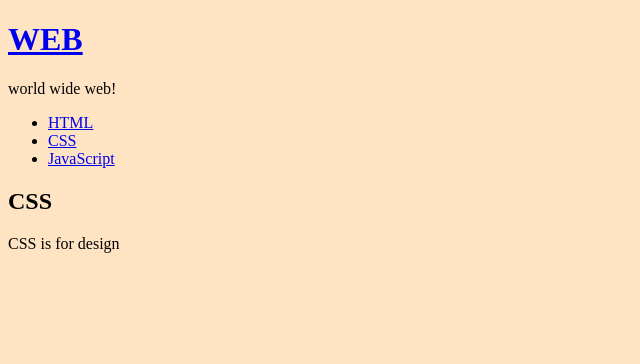
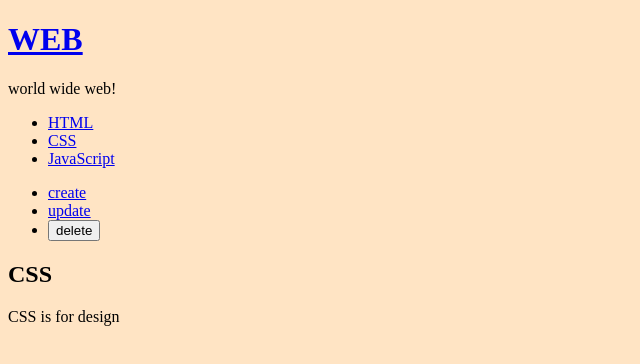
Before and after one commit to KH2Wone/opentutorials_React, a React (Create React App) app: page / in a window 1280 px wide. Shown: the top 364 px of the page, without its empty margins (0-640 px from the left). Built offline with nearby package versions, Linux system fonts and the light colour scheme.

Commit message:
Add function change-mode(create)

```diff
--- a/src/App.js
+++ b/src/App.js
@@ -2,6 +2,7 @@
 import TOC from "./components/TOC";
 import Subject from "./components/Subject";
 import Content from "./components/Content";
+import Control from "./components/Control";
 import './App.css';
 
 class App extends Component {
@@ -45,6 +46,11 @@
           mode: 'read',
           selected_content_id: Number(id)
         })}.bind(this)}></TOC>
+        <Control onChangeMode={function(_mode) {
+          this.setState({
+            mode: _mode
+          });
+        }.bind(this)}></Control>
         <Content title={_title} desc={_desc}></Content>
       </div>
     );
--- /dev/null
+++ b/src/components/Control.js
@@ -0,0 +1,24 @@
+import React, {Component} from 'react';
+
+class Control extends Component {
+    render() {
+        return (
+            <ul>
+                <li><a href="/create" onClick={function(e) {
+                    e.preventDefault();
+                    this.props.onChangeMode('create');
+                }.bind(this)}>create</a></li>
+                <li><a href="/update" onClick={function(e) {
+                    e.preventDefault();
+                    this.props.onChangeMode('update');
+                }.bind(this)}>update</a></li>
+                <li><input type="button" value="delete" onClick={function(e) {
+                    e.preventDefault();
+                    this.props.onChangeMode('delete');
+                }.bind(this)}></input></li>
+            </ul>
+        );
+    }
+}
+
+export default Control;
```
